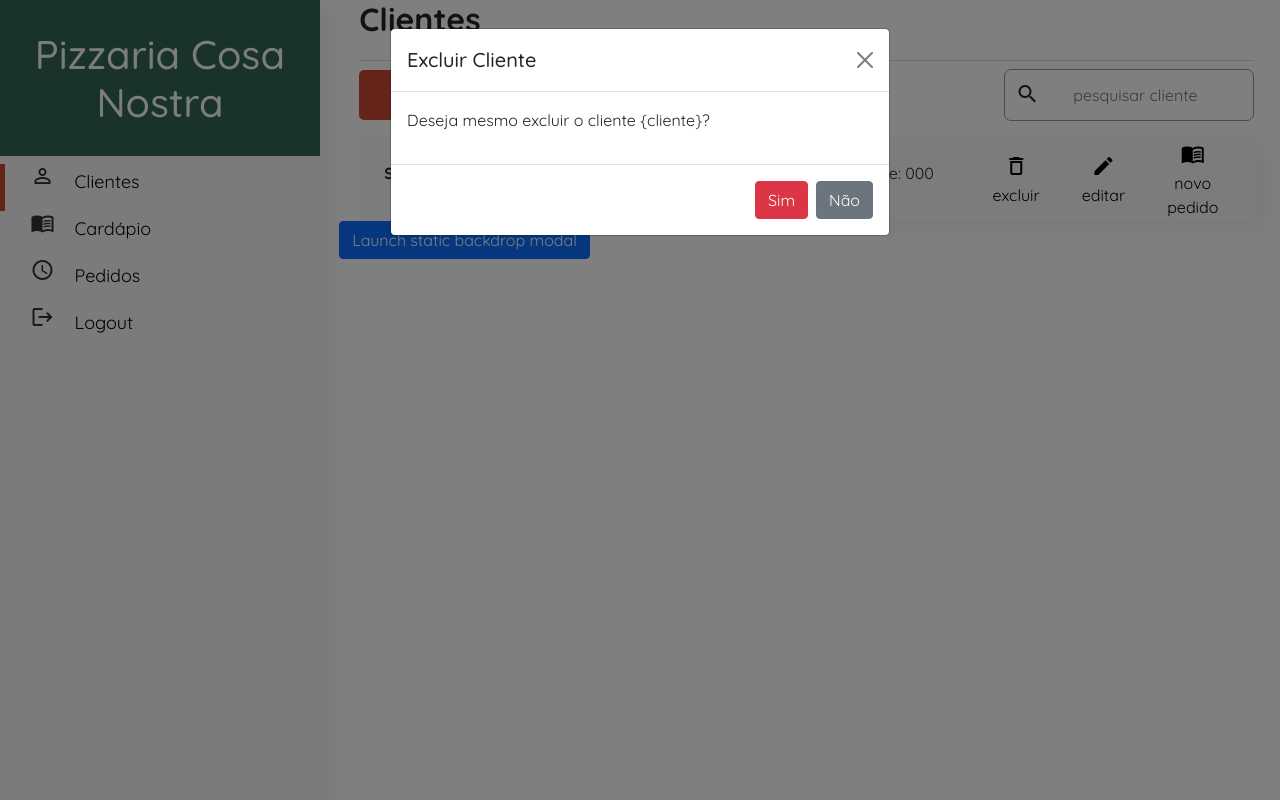
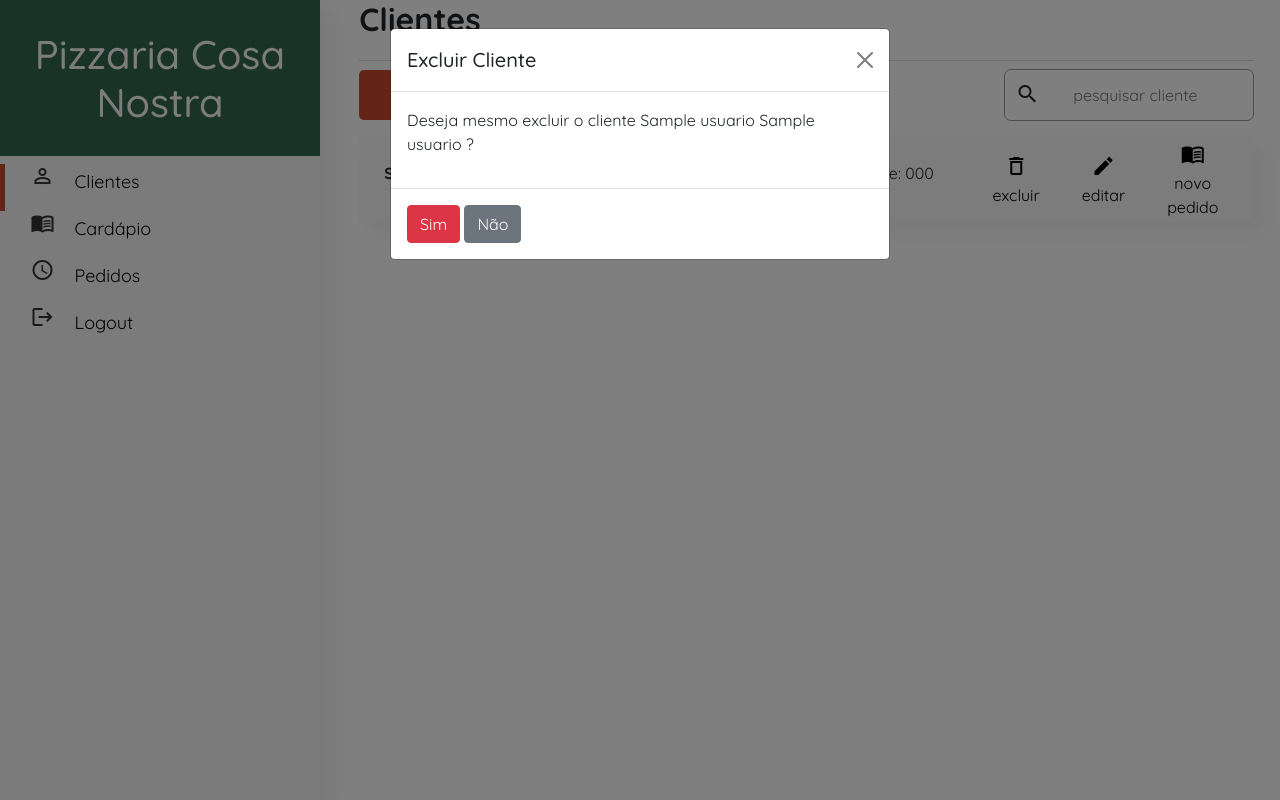
Before and after one commit to Margueritas/OPE-, a Django app: page /clientes/ in a window 1280 px wide, after a click that opens the changed part. Run offline with Django 3.2, Linux system fonts and the light colour scheme; tables that the repository leaves empty hold one stand-in row (values such as "Sample post"); some libraries are stand-ins or nearby versions.

Commit message:
Implementação de exclusão de clientes.

```diff
--- a/apps/common/urls.py
+++ b/apps/common/urls.py
@@ -12,6 +12,7 @@ urlpatterns = [
     path('painel/', views.painel, name='painel'),
     path('clientes/', views.clientes, name='clientes'),
     path('clientes/cadastro', views.clientes_cadastro, name='clientes_cadastro'),
+    path('clientes/delete/<email>', views.clientes_delete, name='clientes_delete'),
     path('cardapio/', views.cardapio, name='cardapio'),
     path('pedidos/', views.pedidos, name='pedidos'),
 ]
--- a/apps/common/views.py
+++ b/apps/common/views.py
@@ -15,6 +15,10 @@ def clientes(request):
     usuarios = Usuario.objects.all()
     return render(request, 'painel.html', context={'view': 'clientes.html', 'title': 'Clientes', 'usuarios': usuarios})
 
+def clientes_delete(request, email):
+    Usuario.objects.filter(email=email).delete()
+    return clientes(request)
+
 def clientes_cadastro(request):
     return render(request, 'painel.html', context={'view': 'clientes_cadastro.html', 'title': 'Cadastrar cliente'})
 
--- a/static/templates/clientes.html
+++ b/static/templates/clientes.html
@@ -21,7 +21,8 @@
             <p>telefone: {{ usuario.telefone }}</p>
         </div>
         <div style="display: flex; justify-content: end; padding-right: 10px;">
-            <button class="botao-clientes">
+            <button class="botao-clientes" data-bs-toggle="modal" data-bs-target="#modalConfirmarDelete"
+                onclick="openModalDeleteUser('{{ usuario.nome }}', '{{ usuario.sobrenome }}', '{{ usuario.email }}');">
                 <span class="material-icons">delete_outline</span>
                 <span class="label-botao-clientes">excluir</span>
             </button>
@@ -40,16 +41,18 @@
 {% endblock%}
 
 <script>
+function openModalDeleteUser(name, surname, email) {
+    $('#cliente-nome').html(name);
+    $('#cliente-sobrenome').html(surname);
+    $('#email-to-delete').val(email);
+    $('#form-delete').attr('action', '/clientes/delete/' + escape(email));
+}
 $(document).ready(
     $("#botao-add-cliente").click(function(e) {
         window.location.href = "/clientes/cadastro";
     })
 );
 </script>
-
-<button type="button" class="btn btn-primary" data-bs-toggle="modal" data-bs-target="#modalConfirmarDelete">
-    Launch static backdrop modal
-  </button>
 
 <div class="modal" tabindex="-1" id="modalConfirmarDelete"
     data-bs-backdrop="static" data-bs-keyboard="false">
@@ -60,11 +63,18 @@ $(document).ready(
           <button type="button" class="btn-close" data-bs-dismiss="modal" aria-label="Close"></button>
         </div>
         <div class="modal-body">
-          <p>Deseja mesmo excluir o cliente {cliente}?</p>
+          <p>Deseja mesmo excluir o cliente
+            <span id="cliente-nome"></span>
+            <span id="cliente-sobrenome"></span>
+            ?
+          </p>
         </div>
         <div class="modal-footer">
-          <button type="button" class="btn btn-danger" data-bs-dismiss="modal">Sim</button>
-          <button type="button" class="btn btn-secondary">Não</button>
+          <form method="get" action="/none" id="form-delete">
+            <input type="hidden" name="do-delete" value="true"/>
+            <button type="submit" class="btn btn-danger">Sim</button>
+            <button type="button" class="btn btn-secondary" data-bs-dismiss="modal">Não</button>
+          </form>
         </div>
       </div>
     </div>
```
